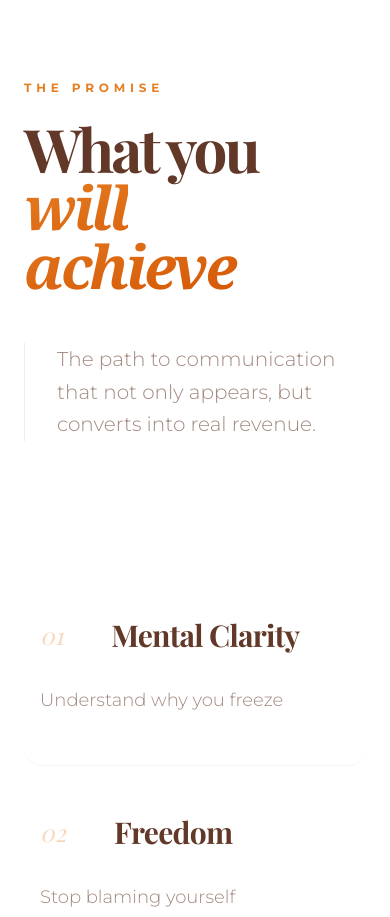
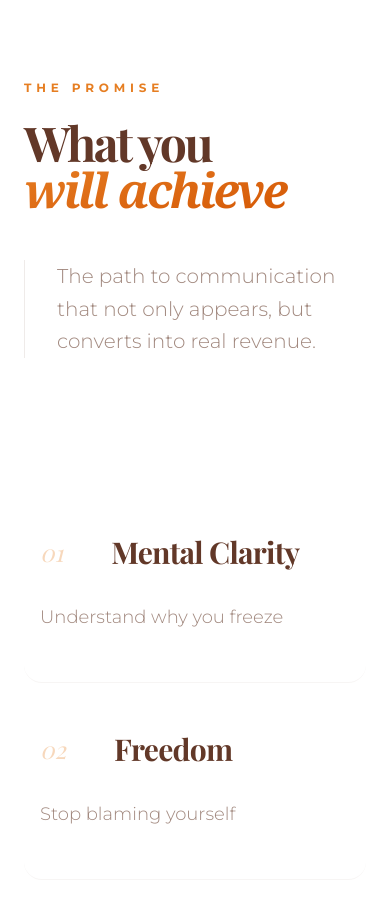
Before and after one commit to gui-bus/ThaisCrisley, a Next.js app: page /en in a window 390 px wide. Shown: the part 5400-6317 px from the top of the page. Built offline with nearby package versions, Linux system fonts and the light colour scheme; no server answers; a web font is replaced by a local one.

Commit message:
chore: adjustments

```diff
--- a/messages/pt.json
+++ b/messages/pt.json
@@ -160,7 +160,7 @@
       "Presente: Ebook Destrave os Stories (21 dias)",
       "Acesso de 1 ano ao conteúdo",
       "Bônus exclusivo: Protocolo Destrave 72h",
-      "Bônus Exclusivo: Temperamentos e o seu jeito de empreender",
+      "Módulo Exclusivo: Temperamentos e o seu jeito de empreender",
       "Suporte Direto para Alunas na plataforma"
     ],
     "guaranteeTitle": "Garantia Incondicional de 7 Dias:",
--- a/src/components/landing/Benefits.tsx
+++ b/src/components/landing/Benefits.tsx
@@ -48,7 +48,7 @@ export function Benefits(): React.JSX.Element {
               <span className="mb-6 block font-sans text-xs font-bold uppercase tracking-[0.4em] text-[#E67E22]">
                 {t("badge")}
               </span>
-              <h2 className="font-heading text-6xl font-bold leading-[0.95] text-[#623828] sm:text-7xl lg:text-9xl tracking-tighter">
+              <h2 className="font-heading text-5xl font-bold leading-[0.95] text-[#623828] sm:text-7xl lg:text-9xl tracking-tighter">
                 {t("title").split(" ")[0]} {t("title").split(" ")[1]}
                 <br />
                 <span className="bg-linear-to-br from-[#E67E22] to-[#D35400] bg-clip-text text-transparent italic font-serif pr-4">
```
